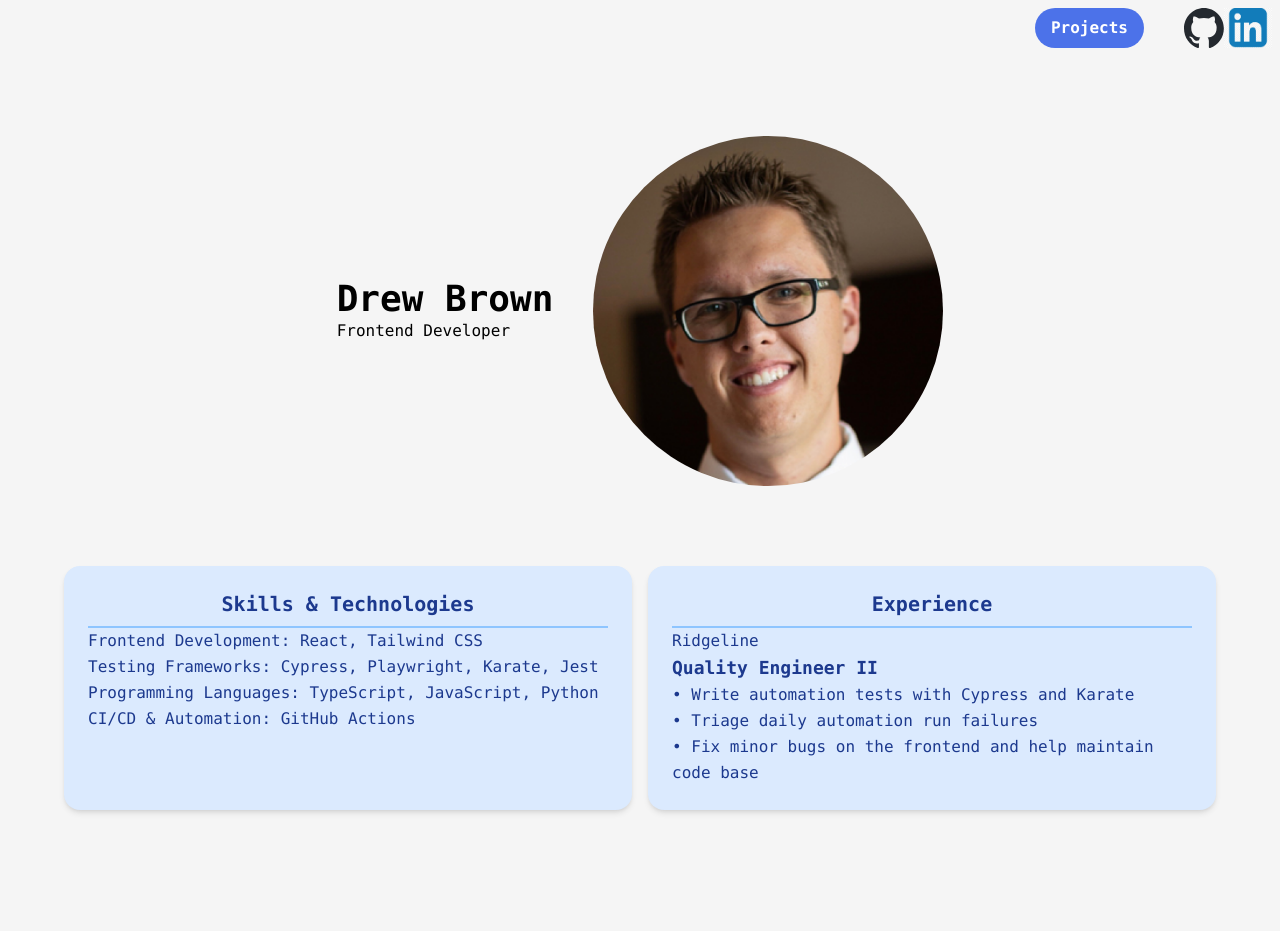
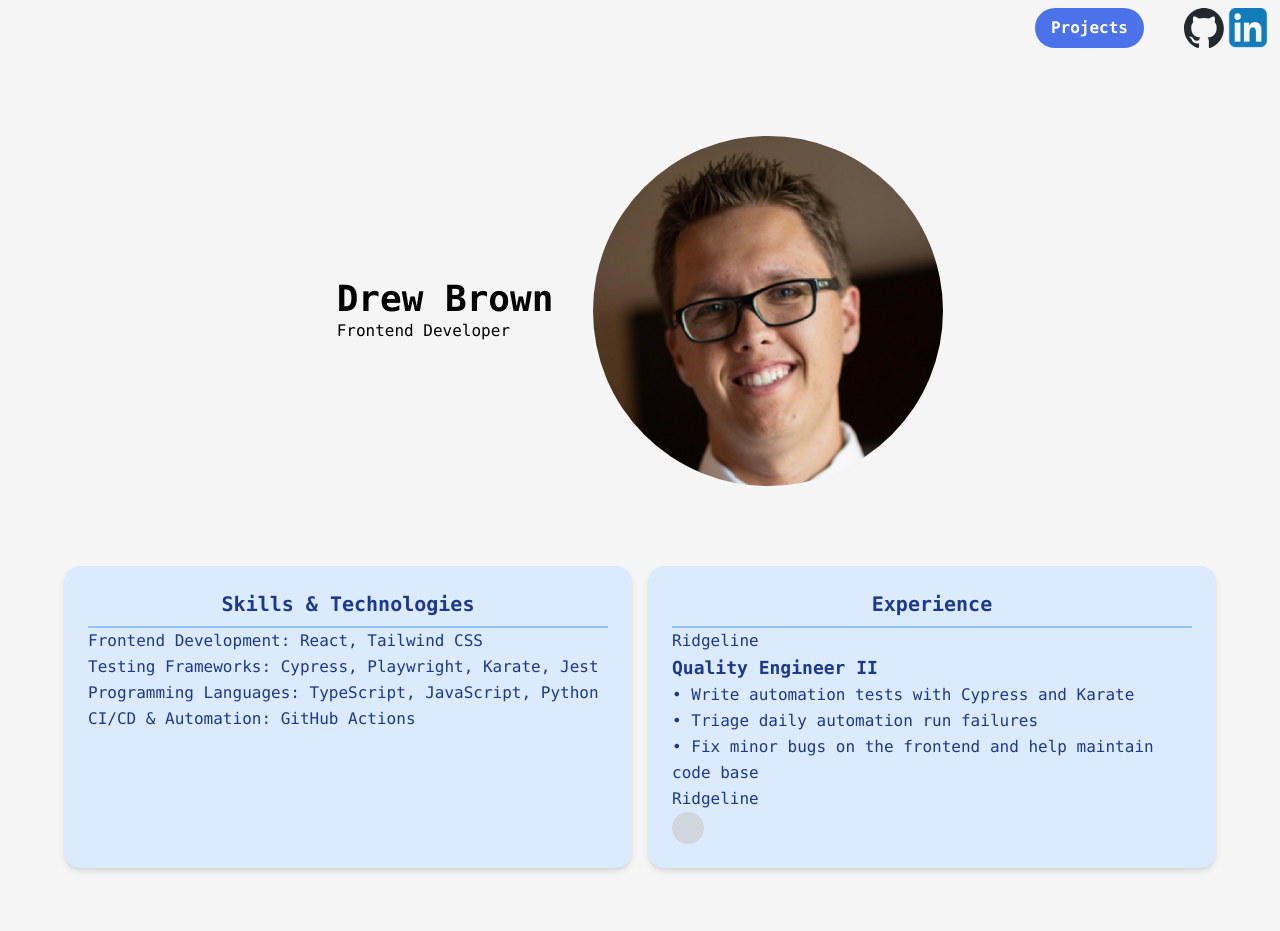
Before and after one commit to drewbrownie21/Portfolio, a React (Vite) app: page / in a window 1280 px wide. Shown: the top 931 px of the page. Built offline with nearby package versions, Linux system fonts and the light colour scheme.

Commit message:
In Progress changes for experience card

```diff
--- a/src/Background/Experience.tsx
+++ b/src/Background/Experience.tsx
@@ -1,3 +1,5 @@
+import { useState } from "react";
+
 const jobs = [
   {
     company : "Ridgeline",
@@ -20,6 +22,17 @@ const jobs = [
 ]
 
 function Experience() {
+  const [selection, setSelection] = useState(0)
+
+  function handleCount(countInt: number){
+    console.log(selection)
+    if(selection == jobs.length - 1){
+      setSelection(0)
+    }else{
+      setSelection(selection + countInt)
+    }
+  }
+
   return (
     <div
       title="skills-information"
@@ -36,6 +49,14 @@ function Experience() {
           • Triage daily automation run failures <br />• Fix minor bugs on the
           frontend and help maintain code base
         </div>
+        <div>
+          {jobs[selection].company}
+        </div>
+        <button className="w-8 h-8 flex items-center justify-center rounded-full bg-gray-300 hover:bg-gray-400 active:bg-gray-500"
+          onClick={() => handleCount(1)}
+        >
+  {/* You can place an icon inside, like a left or right arrow */}
+</button>
       </div>
     </div>
   );
```
